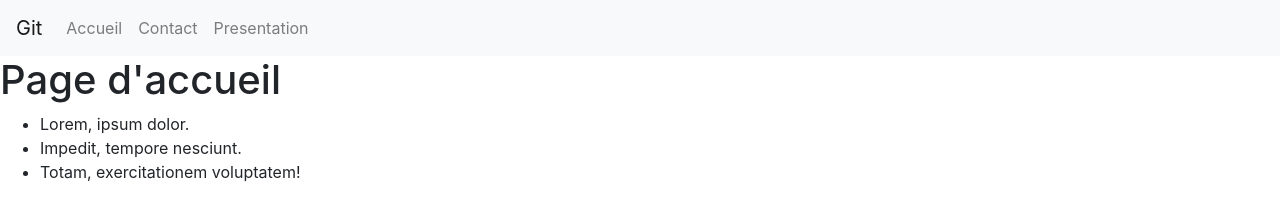
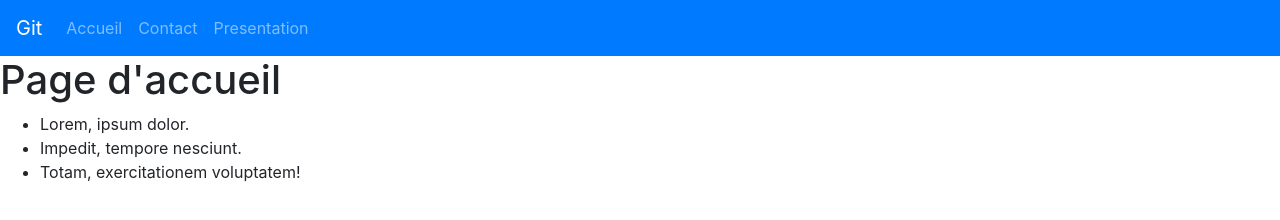
Before and after one commit to Viskytorboyo/decouvert-git, a plain HTML site: page index.html in a window 1280 px wide. Drawn offline with nearby package versions, Linux system fonts and the light colour scheme.

Commit message:
modif index

```diff
--- a/index.html
+++ b/index.html
@@ -12,7 +12,7 @@
     <!-- créer un nouveau fichier contact.html dans le dossier git
      ajouter un peu de html dans ce fichier contact
      ajouter ce nouveau fichier dans le repository-->
-<nav class="navbar navbar-expand-lg navbar-light bg-light" id="navigation"></nav>
+<nav class="navbar navbar-expand-lg navbar-dark bg-primary" id="navigation"></nav>
 <h1>Page d'accueil</h1>
 <ul>
     <li>Lorem, ipsum dolor.</li>
@@ -20,6 +20,7 @@
     <li>Totam, exercitationem voluptatem!</li>
 </ul>
 <script src="menu.js"></script>
+<script src="galerie.js"></script>
 <!--Créer un nouveau fichier presentation.html
 ajouter dans cette page la balise nav, test visuel pour confirmer que tout fonctionne, enregistrer dans le repository-->
 </body>
--- a/menu.js
+++ b/menu.js
@@ -1,8 +1,8 @@
 const menu = `
 <a class="navbar-brand" href="#">Git</a>
-  <button class="navbar-toggler" type="button" data-toggle="collapse" data-target="#navbarSupportedContent" aria-controls="navbarSupportedContent" aria-expanded="false" aria-label="Toggle navigation">
-    <span class="navbar-toggler-icon"></span>
-  </button>
+<button class="navbar-toggler" type="button" data-toggle="collapse" data-target="#navbarSupportedContent" aria-controls="navbarSupportedContent" aria-expanded="false" aria-label="Toggle navigation">
+  <span class="navbar-toggler-icon"></span>
+</button>
   <div class="collapse navbar-collapse" id="navbarSupportedContent">
 <ul class="navbar-nav mr-auto">
     <li class="nav-item"><a class="nav-link" href="index.html">Accueil</a></li>
```
